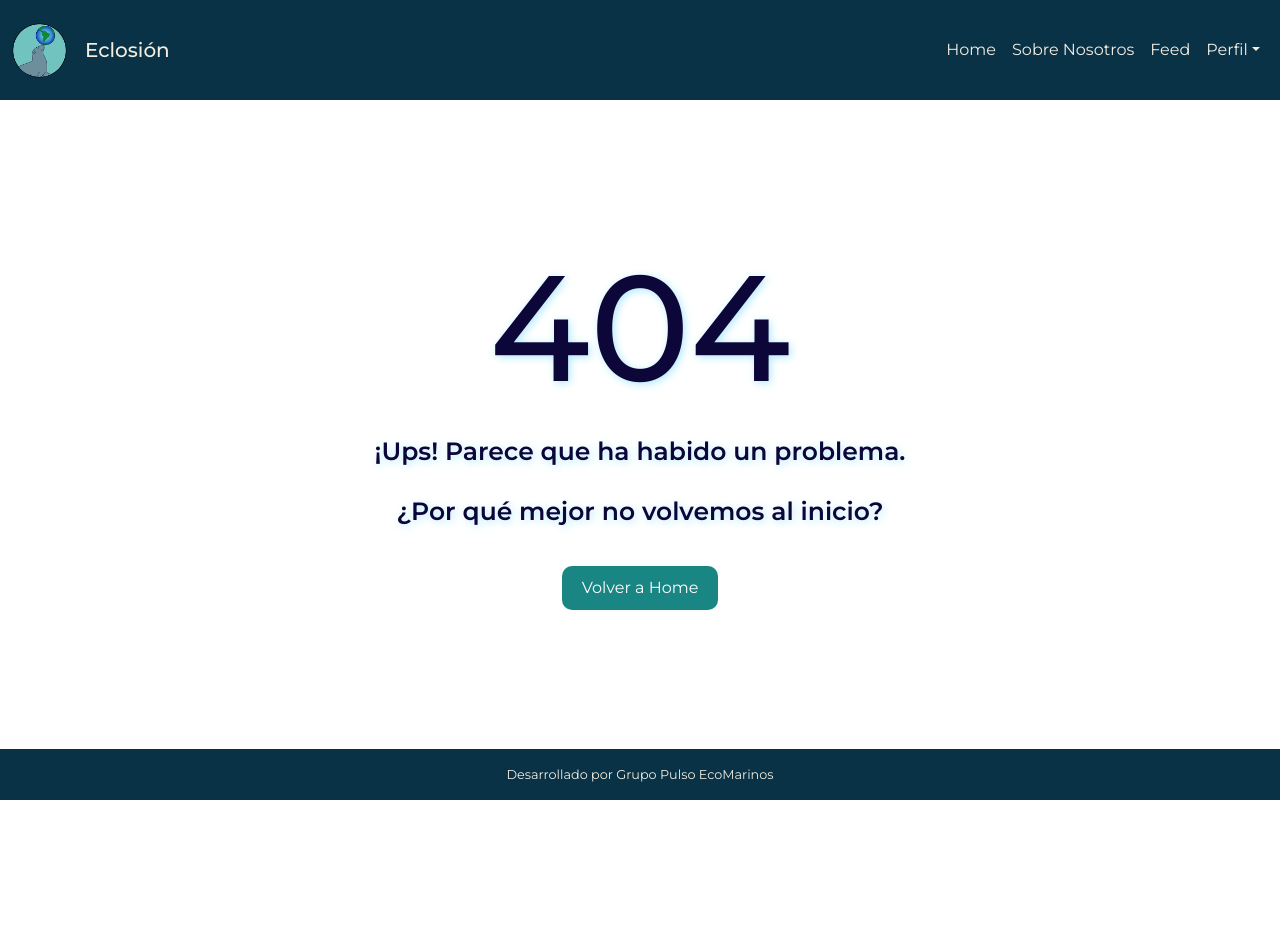
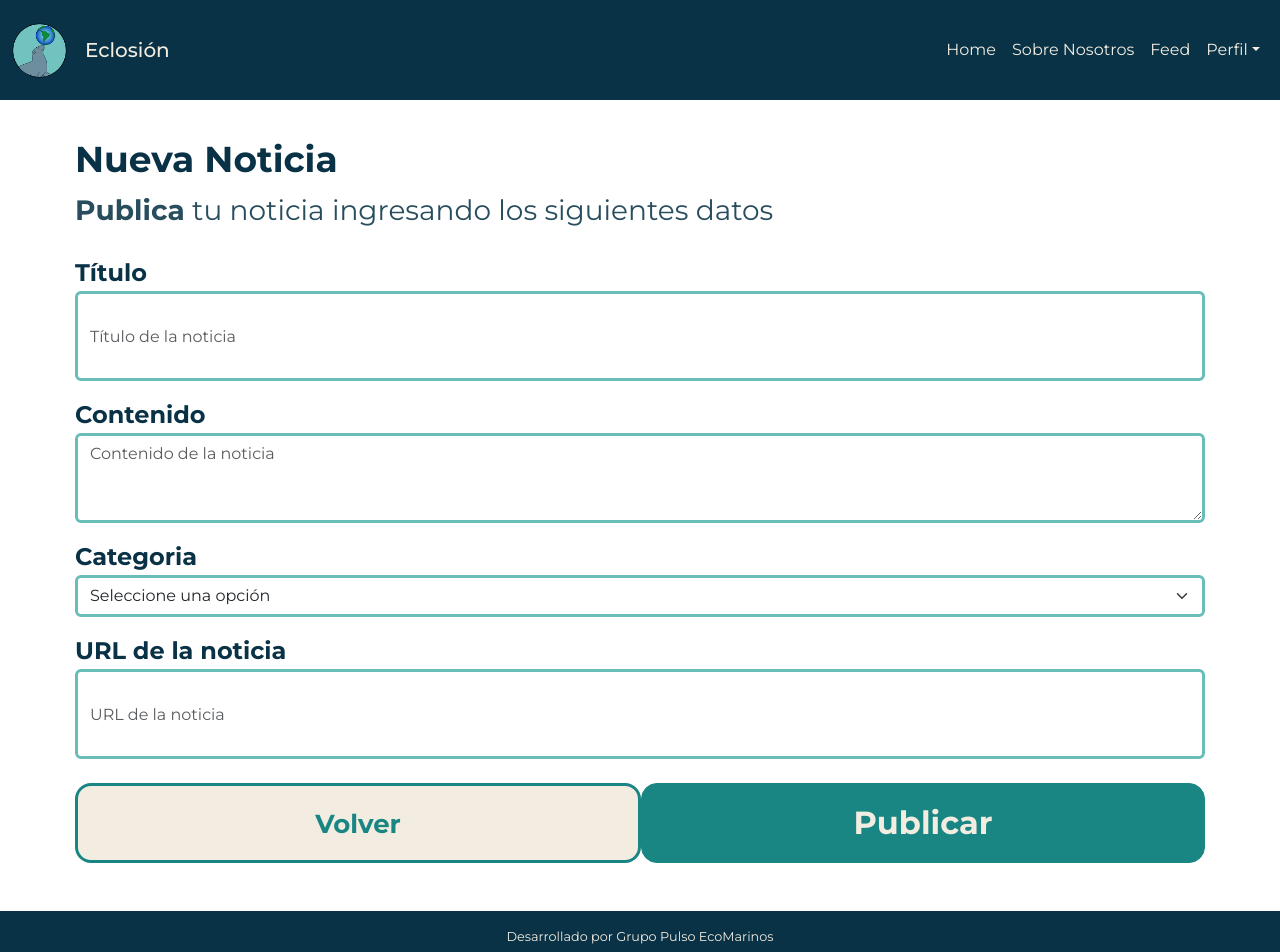
Before and after one commit to valentinatp/project-eclosion-fullstack, a React (Vite) app in the folder eclosion-frontend/: page /create-news in a window 1280 px wide. Before the commit this address had no page. Shown: the top 952 px of the page. Before the commit the page ends 800 px from the top, so only its background shows below. Built offline with nearby package versions, Linux system fonts and the light colour scheme.

Commit message:
cambios formulario post

```diff
--- a/eclosion-frontend/src/Components/Forms/createNewsPost/createNewsPost.css
+++ b/eclosion-frontend/src/Components/Forms/createNewsPost/createNewsPost.css
@@ -14,17 +14,35 @@
 .news-item .btn-secondary{font-size: 18px; min-height: 62px; min-width: 240px; width: 100%; border-radius: 16px; font-weight: 700;}
 .news-item .register-link a { color: #198683; font-weight: 700; text-decoration: none; }
 
+.border-secondary-category {border: 3px solid #68BDB8 !important; }
+.border-secondary-contenido {border: 3px solid #68BDB8 !important; }
 
-.border-secondary {border: 3px solid #68BDB8 !important; }
+.news-item .btn-return {
+    border-radius: 16px;
+    font-size: 22px;
+    min-height: 60px;
+    min-width: 20px;
+    line-height: 2.5;
+  }
 
-
-
-
-
+.news-item .btn-secondary{
+    font-size: 22px;
+    min-height: 60px;
+    min-width: 20px;
+    width: 100%;
+    border-radius: 16px;
+    }
 
 
 /* de aqui para abajo solo agregar clases en los @media */
 @media (min-width: 576px) {
+    .news-item .btn-return {
+    border-radius: 16px;
+    font-size: 22px;
+    min-height: 80px;
+    min-width: 300px;
+    line-height: 2.5;
+  }
 
 }
 
@@ -39,6 +57,7 @@
 
     .news-item .form-control{min-width: 500px; min-height: 90px; width: 100%;}
     .news-item .btn-secondary{font-size: 32px; min-height: 80px; min-width: 391px; width: 100%; border-radius: 16px; font-weight: 700;}
+
 
     .news-item .register-link a { color: #198683; font-weight: 700; text-decoration: none; }
     .news-item .text-center {font-size: 24px;}
@@ -57,6 +76,7 @@
     min-height: 80px;
     min-width: 300px;
     line-height: 2.5;
+
   }
 
 }
--- a/eclosion-frontend/src/Components/Forms/createNewsPost/createNewsPost.jsx
+++ b/eclosion-frontend/src/Components/Forms/createNewsPost/createNewsPost.jsx
@@ -42,7 +42,7 @@ const FormCrearNoticias = () => {
                         <div className="mb-3">
                             <label htmlFor="contenido" className="fw-bold">Contenido</label>
                             <textarea
-                                className="form-control border border-secondary"
+                                className="form-control border border-secondary-contenido"
                                 id="contenido"
                                 placeholder="Contenido de la noticia"
                                 required
@@ -52,15 +52,19 @@ const FormCrearNoticias = () => {
                         </div>
                         <div className="mb-3">
                             <label htmlFor="categoria" className="fw-bold">Categoria</label>
-                            <input
-                                type="text"
-                                className="form-control border border-secondary"
+                            <select
+                                className="form-select border border-secondary-category"
                                 id="categoria"
-                                placeholder="Playas - Oceanos - Rios - Lagos"
-                                required
                                 value={Categoria}
                                 onChange={(e) => setCategoria(e.target.value)}
-                            />
+                                required
+                            >
+                                <option value="">Seleccione una opción</option>
+                                <option value="playas">Playas</option>
+                                <option value="oceanos">Océanos</option>
+                                <option value="rios">Ríos</option>
+                                <option value="lagos">Lagos</option>
+                            </select>
                         </div>
                         <div className="mb-3">
                             <label htmlFor="enlace" className="fw-bold">URL de la noticia</label>
--- a/eclosion-frontend/src/routes.jsx
+++ b/eclosion-frontend/src/routes.jsx
@@ -27,7 +27,7 @@ export const router = createBrowserRouter(
             <Route path="/about" element={<About />} />
             <Route path="/myprofile" element={<MyProfile />} />
             <Route path="/ejemplo" element={<h1>Hola ejemplo</h1>} />
-            //<Route path="/crearNoticia" element={<FormCrearNoticias />} />
+            //<Route path="/create-news" element={<FormCrearNoticias />} />
 
         </Route>
     )
```
